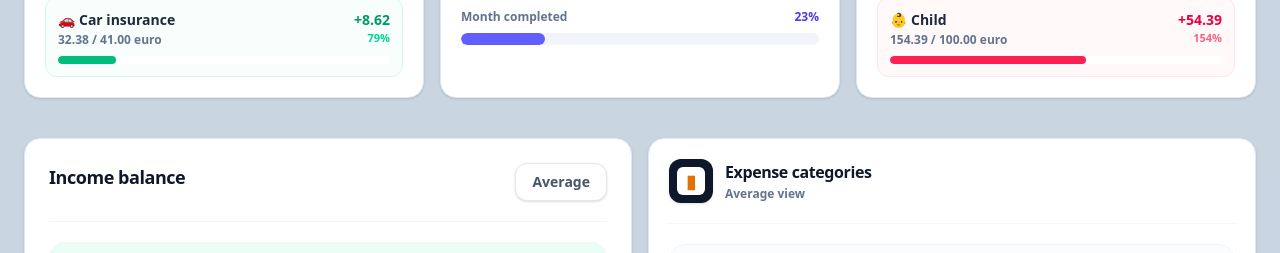
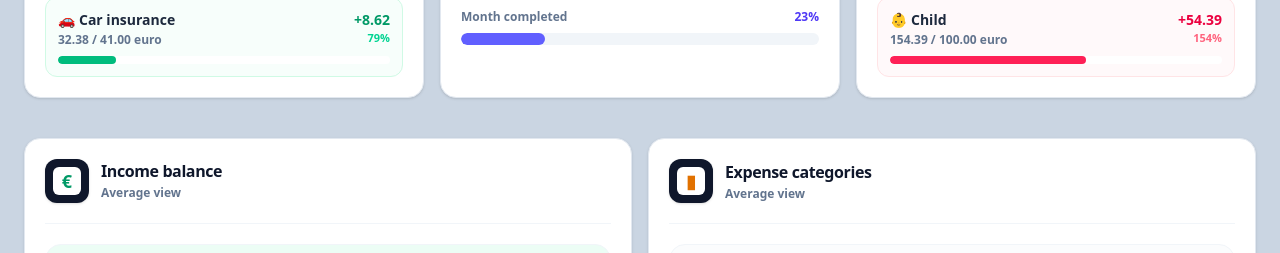
Before and after one commit to oleksaGrzegorz/budget-app, a React (Vite) app: page / in a window 1280 px wide. Shown: the part 1300-1553 px from the top of the page. Built offline with nearby package versions, Linux system fonts and the light colour scheme; no server answers.

Commit message:
refactor: enhance layout and readability in ExpensesByIncomeChart component

```diff
--- a/src/components/ExpensesByIncomeChart/ExpensesByIncomeChart.tsx
+++ b/src/components/ExpensesByIncomeChart/ExpensesByIncomeChart.tsx
@@ -91,17 +91,23 @@ export const ExpensesByIncomeChart = ({
   ];
 
 return (
-  <section className="flex h-full flex-col rounded-2xl border border-slate-200 bg-white p-5 shadow-sm sm:p-6">
-    <div className="mb-5 flex items-start justify-between gap-4">
-      <div>
-        <h2 className="text-lg font-bold tracking-tight text-slate-900">
-          Income balance
-        </h2>
+  <section className="flex h-full flex-col rounded-2xl border border-slate-200 bg-white p-5 shadow-sm">
+    <div className="mb-5 flex items-start gap-3">
+      <div className="flex h-11 w-11 shrink-0 items-center justify-center rounded-xl bg-slate-900 shadow-sm">
+        <span className="flex h-7 w-7 items-center justify-center rounded-md bg-white text-lg font-black text-emerald-600">
+          €
+        </span>
       </div>
 
-      <span className="rounded-xl border border-slate-200 bg-white px-4 py-2 text-sm font-bold text-slate-600 shadow-sm">
-        {period === "average" ? "Average" : period}
-      </span>
+      <div>
+        <h3 className="text-base font-black tracking-tight text-slate-900">
+          Income balance
+        </h3>
+
+        <p className="mt-0.5 text-xs font-semibold text-slate-500">
+          {period === "average" ? "Average view" : `Month ${period}`}
+        </p>
+      </div>
     </div>
 
     <div className="h-px bg-slate-100" />
@@ -161,8 +167,14 @@ return (
         </div>
       </>
     ) : (
-        <div className="flex flex-1 items-center justify-center rounded-xl bg-slate-50 px-4 py-8 text-center text-sm font-medium text-slate-400">
-          No income or expenses for selected period
+      <div className="mt-5 flex flex-1 flex-col items-center justify-center rounded-xl bg-slate-50 px-4 py-8 text-center">
+        <div className="text-sm font-black text-slate-700">
+          No income or expenses
+        </div>
+
+        <div className="mt-1 text-xs font-semibold text-slate-500">
+          No data for selected period
+        </div>
       </div>
     )}
   </section>
```
Lines whose indentation alone changed are shown as unchanged.
